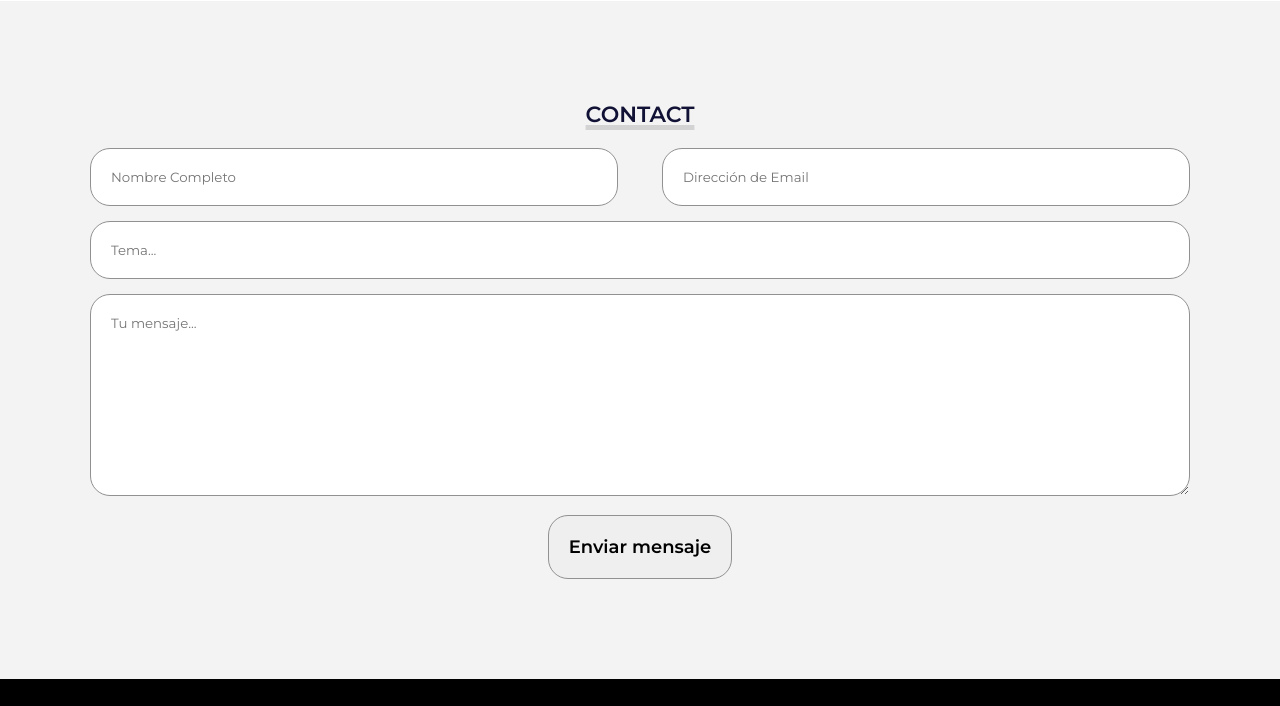
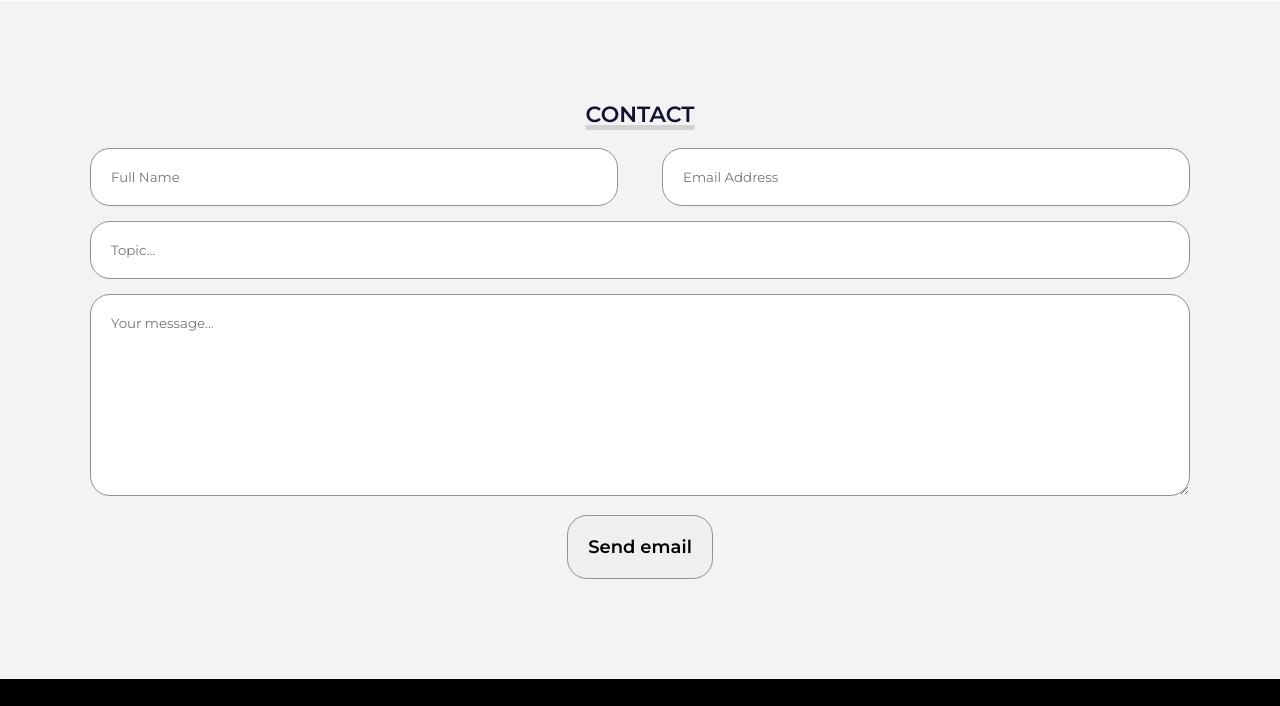
Before and after one commit to Erickbut/portafolio-EB, a plain HTML site: page index.html in a window 1280 px wide. Shown: the part 3921-4627 px from the top of the page. Drawn offline with Linux system fonts and the light colour scheme.

Commit message:
contect section

```diff
--- a/index.html
+++ b/index.html
@@ -321,18 +321,18 @@
     <div class="contenedor-form">
       <form action="https://formsubmit.co/feb13affda7b093d63c56997b0ecf325" method="POST">
         <div class="fila mitad">
-          <input type="text" placeholder="Nombre Completo" class="input-mitad" name="name">
-          <input type="text" placeholder="Dirección de Email" class="input-mitad" name="email">
+          <input type="text" placeholder="Full Name" class="input-mitad" name="name">
+          <input type="text" placeholder="Email Address" class="input-mitad" name="email">
         </div>
         <div class="fila">
-          <input type="text" placeholder="Tema..." class="input-full" name="subject">
+          <input type="text" placeholder="Topic..." class="input-full" name="subject">
         </div>
         <div class="fila">
-          <textarea name="" id="" cols="30" rows="10" placeholder="Tu mensaje..." class="input-full"
+          <textarea name="" id="" cols="30" rows="10" placeholder="Your message..." class="input-full"
             name="comments"></textarea>
         </div>
 
-        <input type="submit" value="Enviar mensaje" class="btn-enviar">
+        <input type="submit" value="Send email" class="btn-enviar">
       </form>
     </div>
   </section>
```
